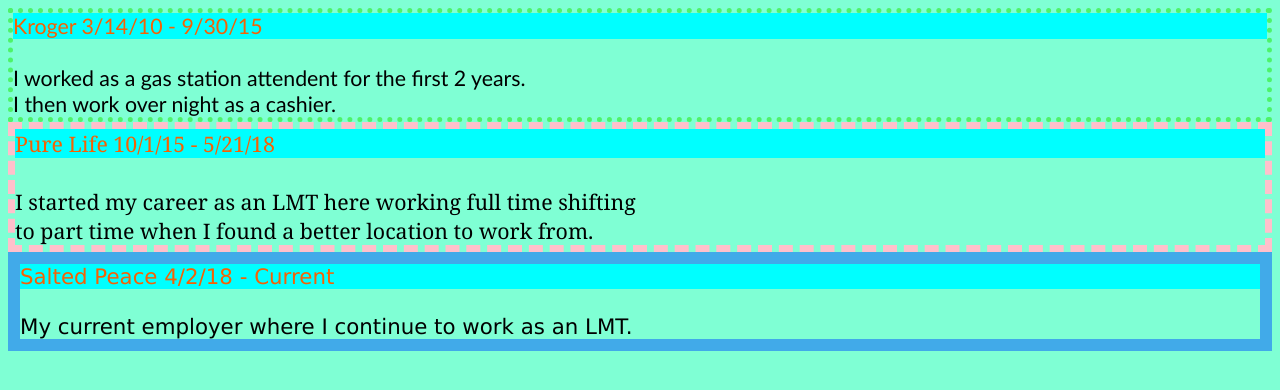
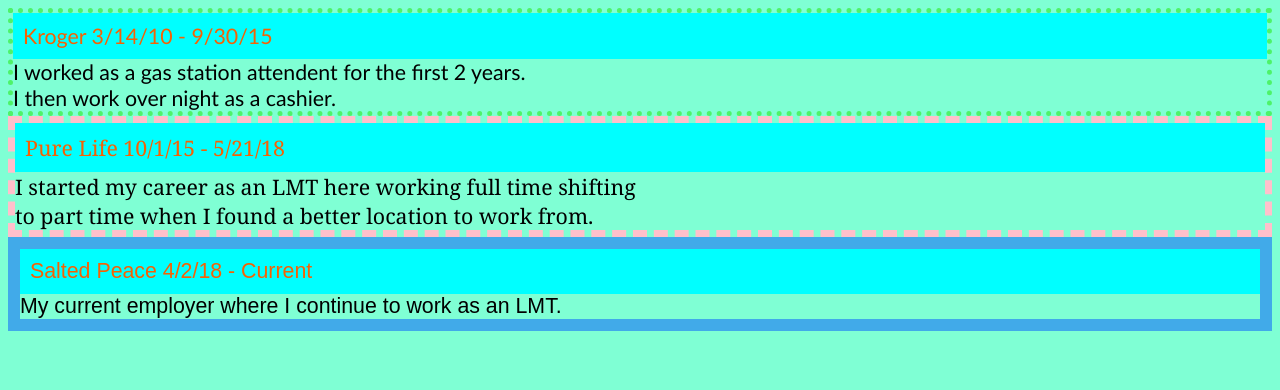
Before and after one commit to Mrthincrisp/LAB-HTML-Resume, a plain HTML site: page index.html in a window 1280 px wide. Drawn offline with Linux system fonts and the light colour scheme.

Commit message:
updated header spacing

```diff
--- a/index.html
+++ b/index.html
@@ -3,23 +3,23 @@
 <head>
   <meta charset="UTF-8">
   <meta name="viewport" content="width=device-width, initial-scale=1.0">
-  <title>Document</title>
+  <title>"Resume"</title>
   <link rel="stylesheet" href="main.css">
 </head>
 <body>
   <script src="main.js"></script>
   <article id="first">
-    <header class="head">Kroger 3/14/10 - 9/30/15</header><br>
+    <header class="head">Kroger 3/14/10 - 9/30/15</header>
     <section> I worked as a gas station attendent for the first 2 years.<br>
     I then work over night as a cashier.</section>
   </article>
   <article id="second">
-    <header class="head">Pure Life 10/1/15 - 5/21/18</header><br>
+    <header class="head">Pure Life 10/1/15 - 5/21/18</header>
     <section>I started my career as an LMT here working full time shifting<br>
     to part time when I found a better location to work from.</section>
   </article>
   <article id="third">
-    <header class="head">Salted Peace 4/2/18 - Current</header><br>
+    <header class="head">Salted Peace 4/2/18 - Current</header>
 <section>My current employer where I continue to work as an LMT.</section>
   </article>
 </body>
--- a/main.css
+++ b/main.css
@@ -8,7 +8,8 @@ body {
   }
   .head{
     background-color: aqua;
-    color:rgb(246, 97, 4)
+    color:rgb(246, 97, 4);
+    padding: 10px;
   }
   #second{ font-size: 16pt;
     font-family: Georgia, 'Times New Roman', Times, serif;
@@ -16,7 +17,7 @@ body {
   }
   #third{
     font-size: 16pt;
-    font-family: Verdana, Geneva, Tahoma, sans-serif;
+    font-family: fantasy;
     border: 12px solid rgba(0, 81, 255, 0.486)
   }
 }
```
